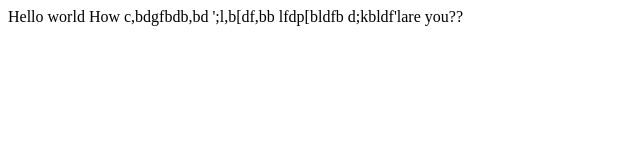
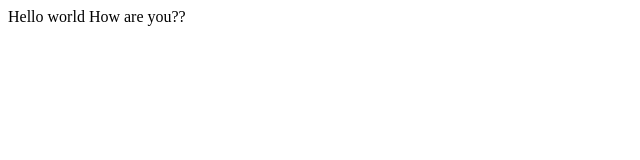
Before and after one commit to shahparth123/amtics-lab, a plain HTML site: page index.html in a window 1280 px wide. Shown: the whole page, without its empty margins (0-640 px from the left). Drawn offline with Linux system fonts and the light colour scheme.

Commit message:
Update index.html

```diff
--- a/index.html
+++ b/index.html
@@ -10,11 +10,7 @@
 
 <body>
     Hello world
-    How
-    c,bdgfbdb,bd
-    ';l,b[df,bb
-    lfdp[bldfb
-    d;kbldf'lare you??
+    How are you??
 </body>
 
 </html>
```
